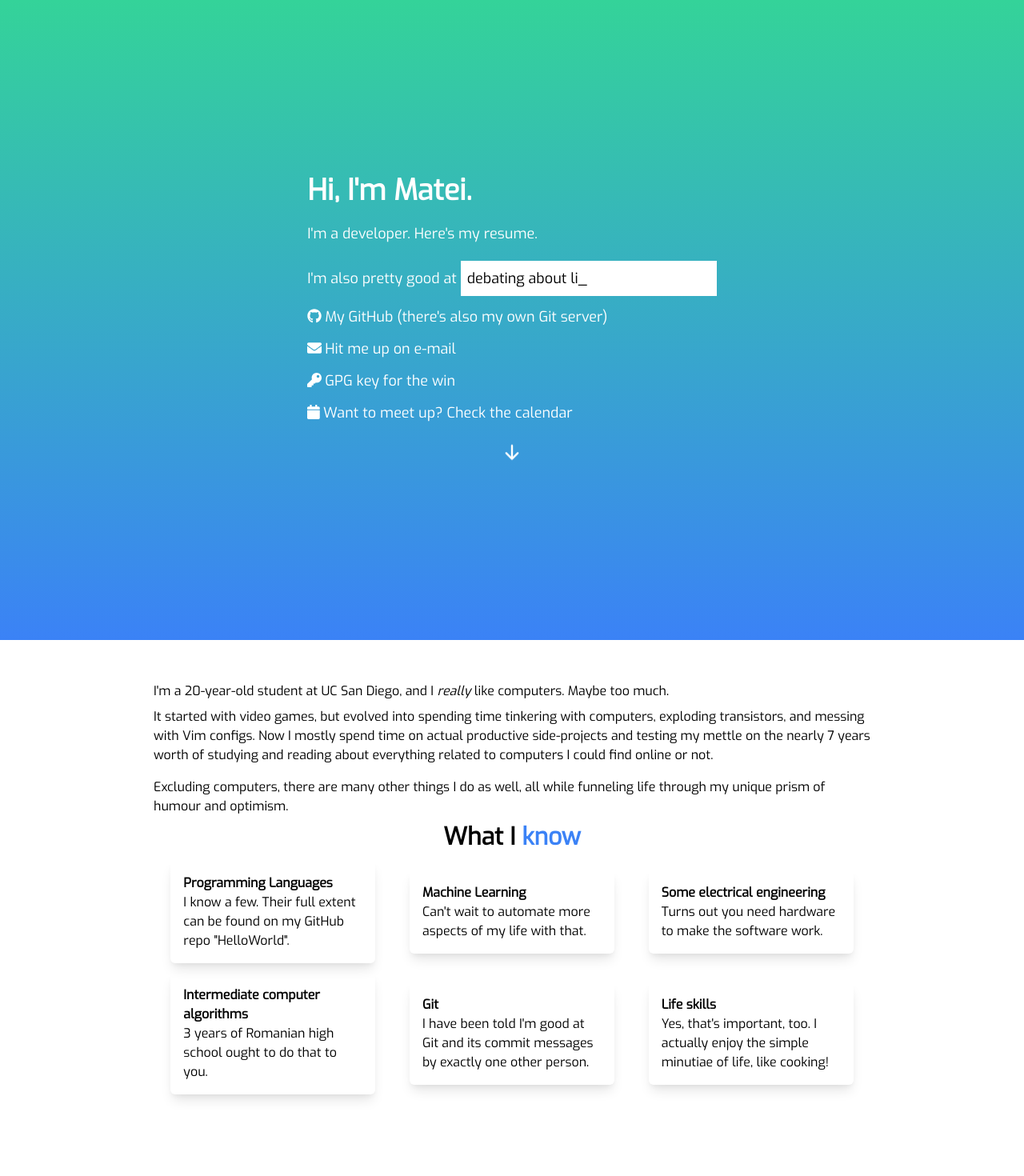
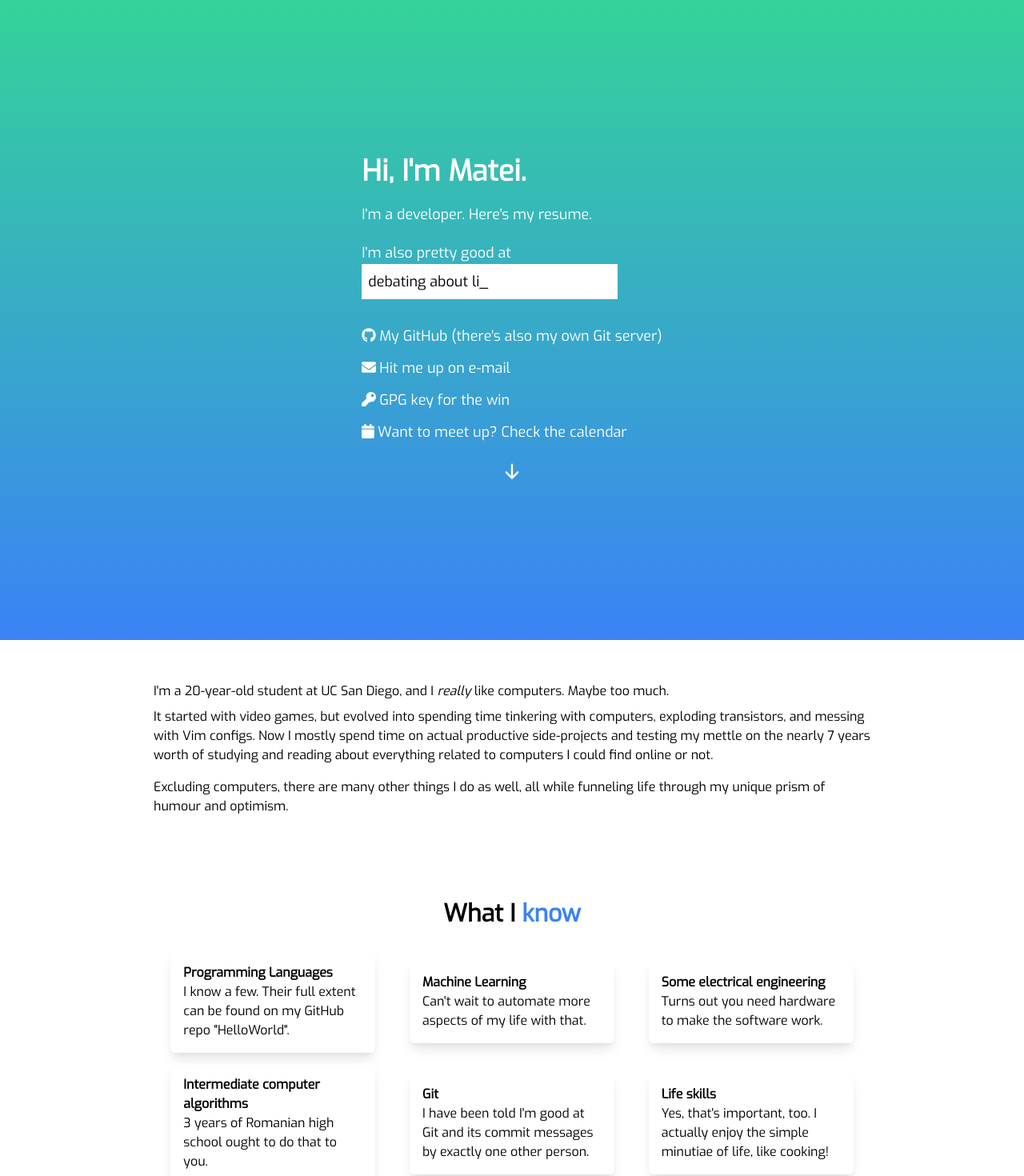
Before and after one commit to StormFireFox1/Homepage-Old, a Next.js app: page / in a window 1280 px wide. Shown: the top 1470 px of the page at 80% size. Built offline with nearby package versions, Linux system fonts and the light colour scheme.

Commit message:
Fix spacing and lint issues

```diff
--- a/components/CommandLineBox.tsx
+++ b/components/CommandLineBox.tsx
@@ -64,7 +64,7 @@ const CommandLineBox = () => {
   );
 
   return (
-    <span className="bg-white w-80 py-2 px-2 inline-block text-black">
+    <span className="bg-white w-80 py-2 px-2 inline-block mb-5 text-black">
       <InfiniteTyping />
     </span>
   );
--- a/components/Header.tsx
+++ b/components/Header.tsx
@@ -8,7 +8,7 @@ const Header = (props: HeaderProps) => {
     const lastWord = words.pop();
 
     return (
-        <h1 className="flex justify-center font-bold text-3xl">
+        <h1 className="flex justify-center font-bold text-3xl mt-24 mb-4">
             {words.join(' ')}
             <span className="ml-2 text-blue-500">{lastWord}</span>
         </h1>
--- a/components/HeroSection.tsx
+++ b/components/HeroSection.tsx
@@ -24,9 +24,8 @@ const HeroSection = (props: HeroSectionProps) => {
             </p>
             <p>
               I&apos;m also pretty good at
-              {' '}
-              <CommandLineBox />
             </p>
+            <CommandLineBox />
             <SplashLink
               icon={faGithub}
               url="https://github.com/StormFireFox1"
--- a/components/SkillCardGallery.tsx
+++ b/components/SkillCardGallery.tsx
@@ -32,14 +32,12 @@ const skills: Skill[] = [
     },
 ];
 
-const SkillCardGallery = () => {
-    return (
-        <div className="grid grid-flow-row grid-rows-2 grid-cols-3">
-            {skills.map((skill, index) => (
-                <SkillCard key={`skill-${index}`} title={skill.title} content={skill.content} />
-            ))}
-        </div>
-    )
-};
+const SkillCardGallery = () => (
+    <div className="grid grid-flow-row grid-rows-2 grid-cols-3">
+        {skills.map((skill, index) => (
+            <SkillCard key={`skill-${index}`} title={skill.title} content={skill.content} />
+        ))}
+    </div>
+);
 
 export default SkillCardGallery;
```
